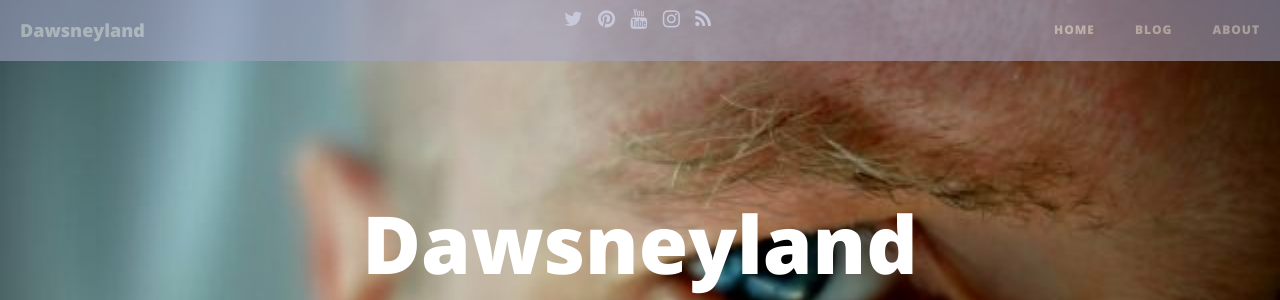
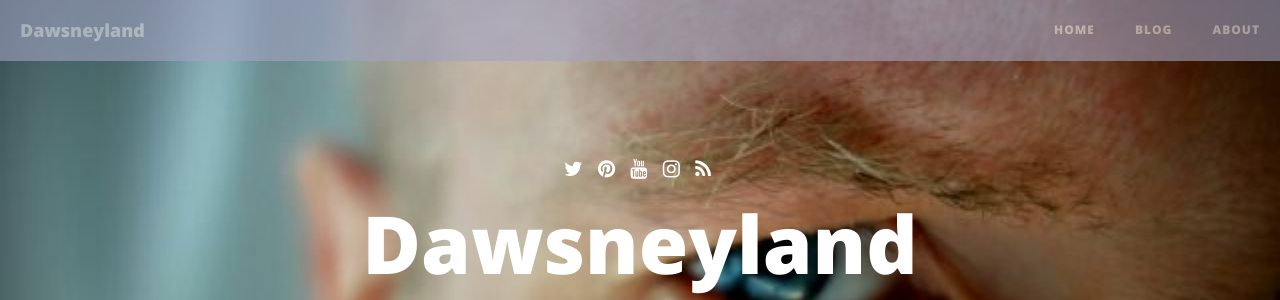
Before and after one commit to dawsneyland/formerdland, a Jekyll site: the page built from index.html, in a window 1280 px wide. Shown: the top 300 px of the page. Built offline with Jekyll 4.4.1, drawn with Linux system fonts in a browser that asks for light colours; nearby versions of some CDN libraries; the list of posts is cut into pages by our own code.

Commit message:
Update page.html

```diff
--- a/_layouts/page.html
+++ b/_layouts/page.html
@@ -7,8 +7,8 @@ layout: default
     <div class="container">
         <div class="row">
             <div class="col-lg-8 col-lg-offset-2 col-md-10 col-md-offset-1">
-                {% include social.html %}
                 <div class="site-heading">
+                    {% include social.html %}
                     <h1>{% if page.title %}{{ page.title }}{% else %}{{ site.title }}{% endif %}</h1>
                     <hr class="small">
                     <span class="subheading">{{ page.description }}</span>
```
